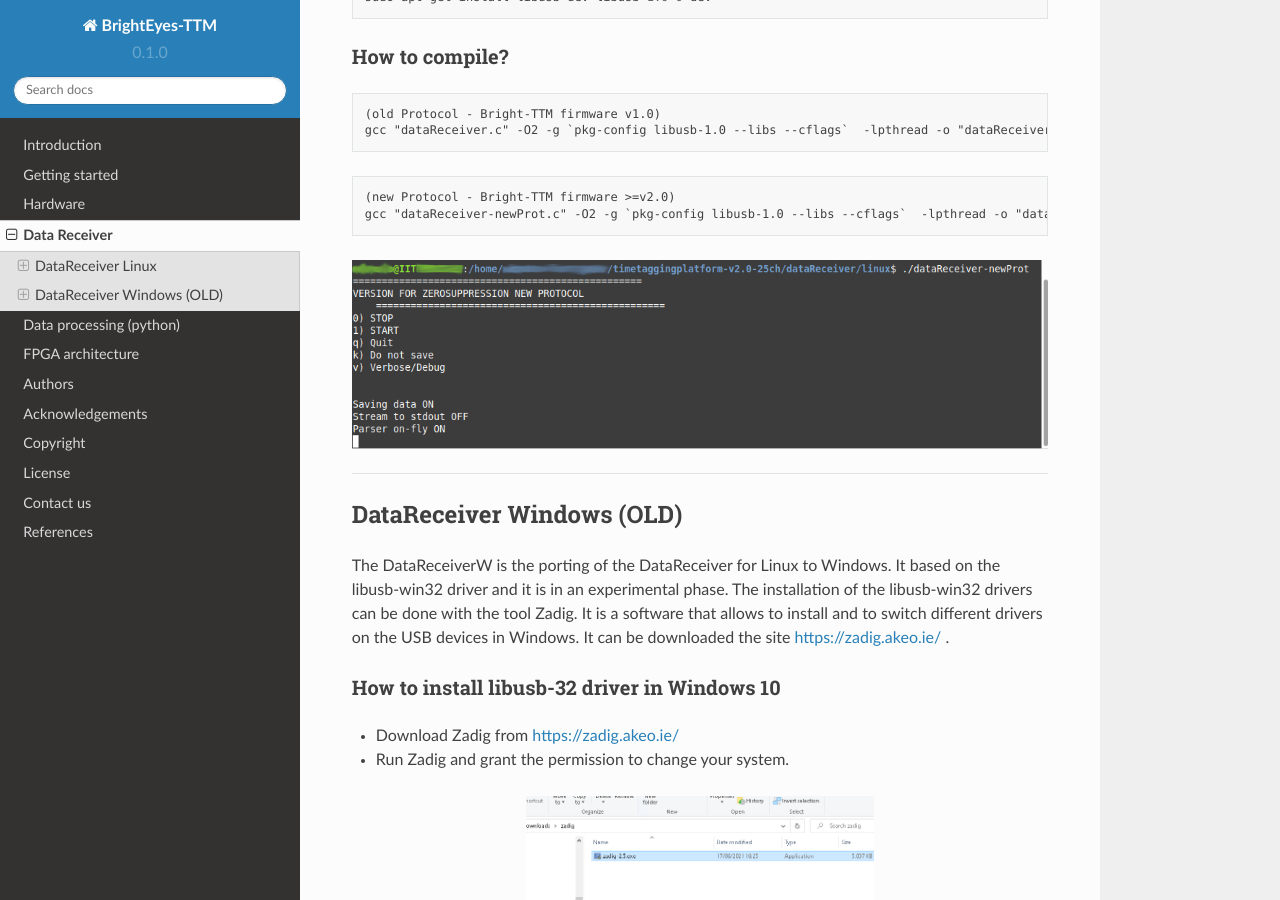
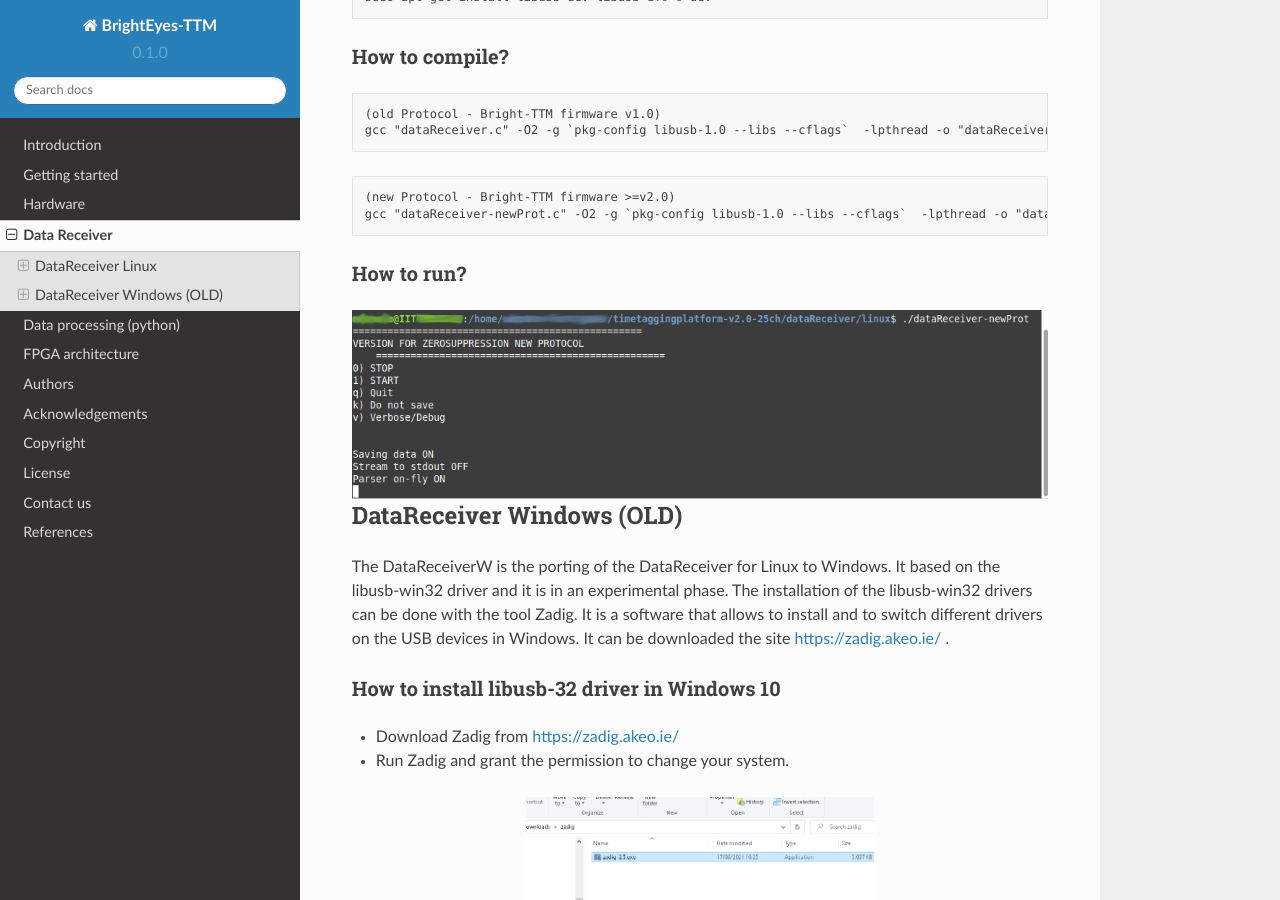
Before and after one commit to mattia-donato/BrightEyes-TTM-docs, a Sphinx documentation site: the page built from docs/source/datareceiver.md, in a window 1280 px wide and 900 px high, scrolled down 410 px. Built offline with Sphinx 7.4.7 and the Read the Docs theme 2.0.0, drawn with Linux system fonts in a browser that asks for light colours; pages that are not in the unit, such as notebooks, are missing from menus.

Commit message:
Update datareceiver.md

````diff
--- a/docs/source/datareceiver.md
+++ b/docs/source/datareceiver.md
@@ -24,13 +24,17 @@ gcc "dataReceiver.c" -O2 -g `pkg-config libusb-1.0 --libs --cflags`  -lpthread -
 gcc "dataReceiver-newProt.c" -O2 -g `pkg-config libusb-1.0 --libs --cflags`  -lpthread -o "dataReceiver-newProt"
 ```
 
+### How to run?
+
 :::{figure} img/dataReceiver/dataReceiverNew.png
 :align: center
 :width: 100%
 :::
 
 
----
+
+
+
 
 ## DataReceiver Windows (OLD)
 
````
